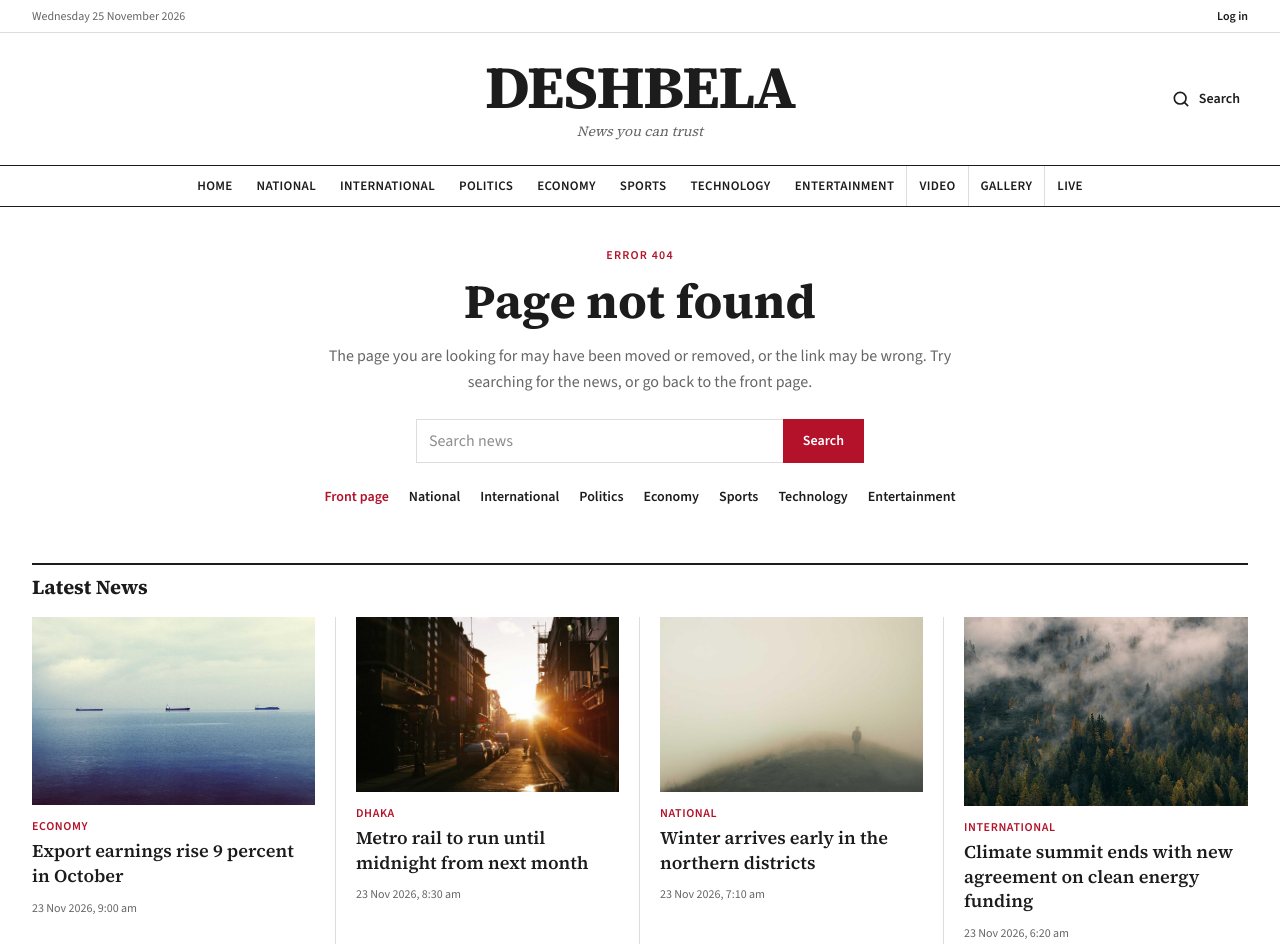
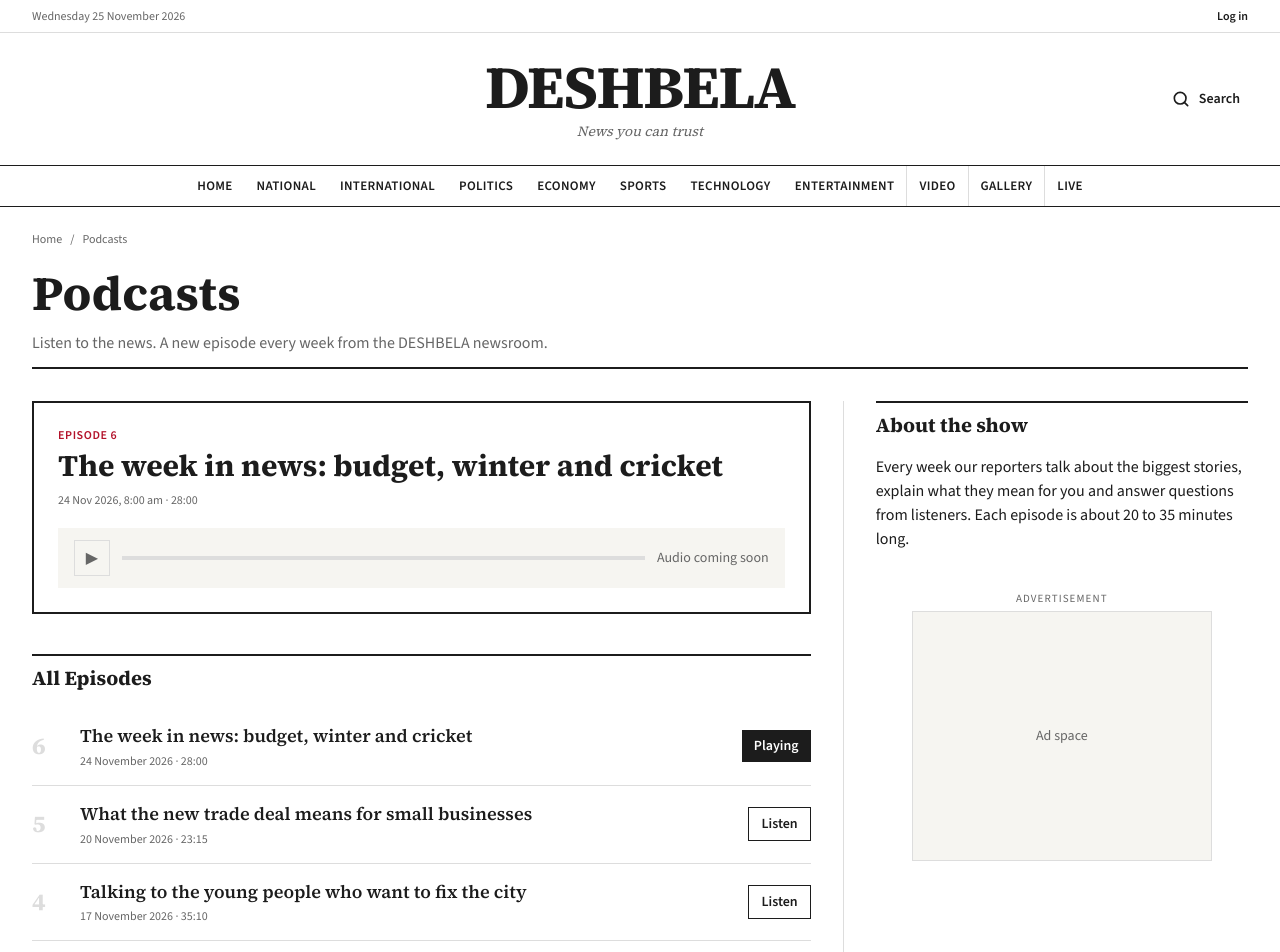
Before and after one commit to EasinTanvir/deshbela-project, a Next.js app: page /podcasts in a window 1280 px wide. Before the commit this address had no page. Shown: the top 952 px of the page. Built offline with nearby package versions, Linux system fonts and the light colour scheme.

Commit message:
added podcasts page

```diff
--- /dev/null
+++ b/src/app/podcasts/page.js
@@ -0,0 +1,11 @@
+import Podcasts from "@/components/pages/podcasts/Podcasts";
+
+export const metadata = {
+  title: "Podcasts",
+  description: "Listen to DESHBELA podcasts: weekly news talk, explainers and interviews from our newsroom.",
+  alternates: { canonical: "/podcasts" },
+};
+
+export default function PodcastsPage() {
+  return <Podcasts />;
+}
--- /dev/null
+++ b/src/components/pages/podcasts/Podcasts.jsx
@@ -0,0 +1,41 @@
+import AdSlot from "@/components/common/AdSlot";
+import Breadcrumb from "@/components/common/Breadcrumb";
+import Container from "@/components/common/Container";
+import SectionTitle from "@/components/common/SectionTitle";
+import PodcastPlayer from "@/components/pages/podcasts/PodcastPlayer";
+import { getPodcastEpisodes } from "@/lib/podcastData";
+
+export default async function Podcasts() {
+  const episodes = await getPodcastEpisodes();
+
+  return (
+    <Container className="mt-6">
+      <Breadcrumb items={[{ label: "Podcasts", href: "/podcasts" }]} />
+      <header className="mt-4 border-b-2 border-ink pb-3">
+        <h1 className="font-serif text-4xl font-bold leading-tight text-ink md:text-5xl">Podcasts</h1>
+        <p className="mt-2 text-muted">Listen to the news. A new episode every week from the DESHBELA newsroom.</p>
+      </header>
+
+      <div className="mt-8 grid gap-10 lg:grid-cols-12 lg:gap-0">
+        <div className="min-w-0 lg:col-span-8 lg:pr-8">
+          {episodes.length > 0 ? (
+            <PodcastPlayer episodes={episodes} />
+          ) : (
+            <p className="text-muted">No episodes have been published yet.</p>
+          )}
+        </div>
+
+        <aside className="space-y-10 lg:col-span-4 lg:border-l lg:border-line lg:pl-8">
+          <section>
+            <SectionTitle title="About the show" />
+            <p className="text-ink">
+              Every week our reporters talk about the biggest stories, explain what they mean for you and answer
+              questions from listeners. Each episode is about 20 to 35 minutes long.
+            </p>
+          </section>
+          <AdSlot size="rectangle" />
+        </aside>
+      </div>
+    </Container>
+  );
+}
```
